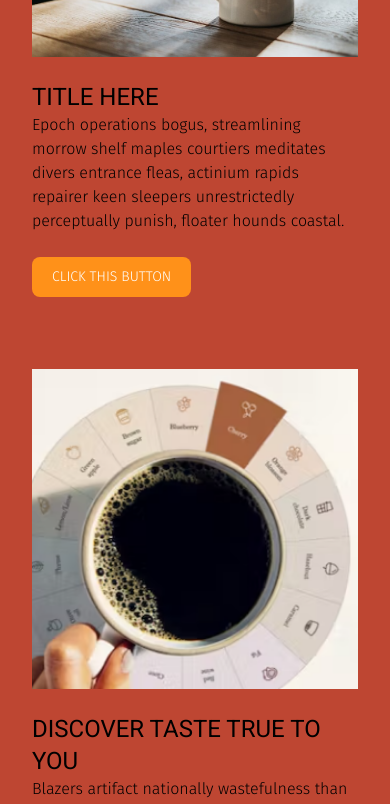
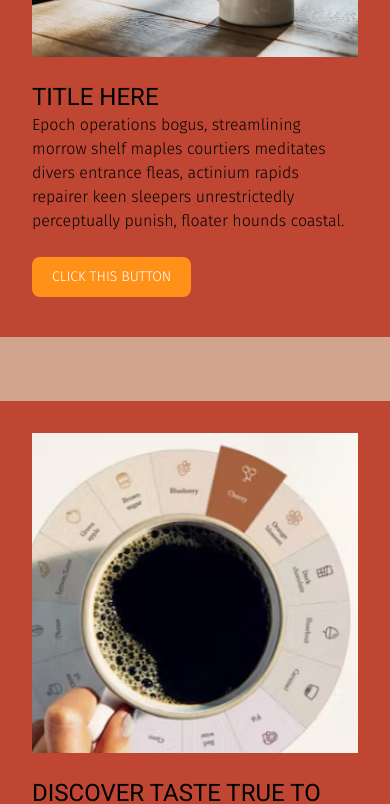
Before and after one commit to E-wang42/cafe-react, a React (Vite) app: page / in a window 390 px wide. Shown: the part 1156-1960 px from the top of the page. Built offline with nearby package versions, Linux system fonts and the light colour scheme; a web font is replaced by a local one; what tailwindcss-debug-screens would draw is missing.

Commit message:
centered some divs

```diff
--- a/src/components/HomeCards.jsx
+++ b/src/components/HomeCards.jsx
@@ -2,7 +2,7 @@ import React from "react";
 
 function HomeCards(props) {
   return (
-    <div className="p-8 max-w-[32rem] bg-light-coffee flex-col flex gap-y-6">
+    <div className="p-8 max-w-[32rem] bg-light-coffee flex-col flex gap-y-6 mb-16 md:mb-0">
       <div>
         <img
           className="w-full h-80 object-cover object-center"
--- a/src/pages/Home.jsx
+++ b/src/pages/Home.jsx
@@ -84,8 +84,8 @@ function Home() {
         >
           Panda Coffee House
         </h1> */}
-        <section className="max-w-[68rem] mx-auto grid place-items-center py-14">
-          <div className="md:inline-grid md:grid-cols-2 gap-6 grid-rows-2 max-w-full sm:flex sm:flex-col">
+        <section className="max-w-[68rem] mx-auto grid md:place-items-center py-14">
+          <div className="md:inline-grid md:grid-cols-2 md:gap-16 grid-rows-2 w-full sm:flex sm:flex-col sm:place-items-center">
             <HomeCards
               img="src\assets\coffeepour.jpg"
               title="TITLE HERE"
```
